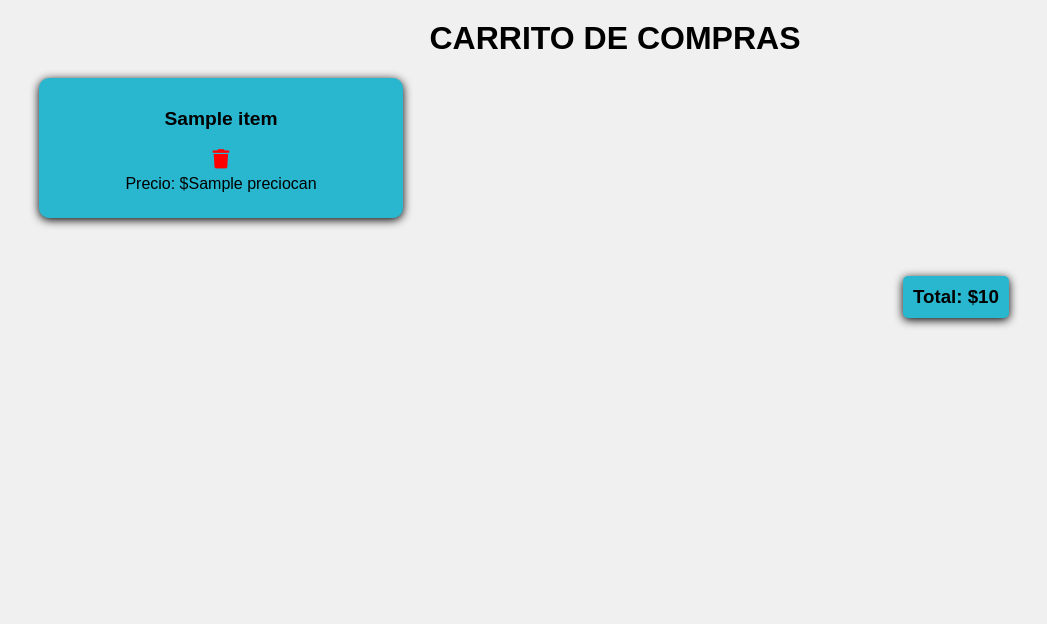
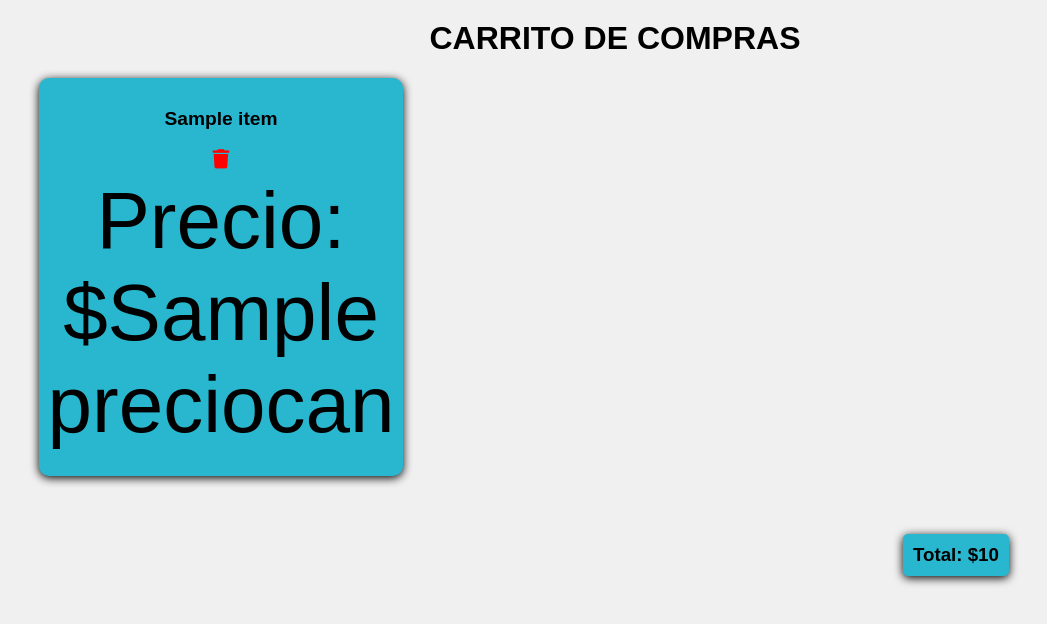
Before and after one commit to castillonat91/canciones, a Flask app: template app/templates/carrito.html in a window 1280 px wide. Shown: the part 38-662 px from the top of the page, without its empty margins (25-1072 px from the left). Run offline with Flask 3, Linux system fonts and the light colour scheme; the template is opened without the code that fills it: most values are stand-ins (such as "Sample title", 1, 10 or a date in 2020); some libraries are stand-ins or nearby versions.

Commit message:
ejercicio

```diff
--- a/app/static/carrito.css
+++ b/app/static/carrito.css
@@ -74,7 +74,7 @@ h1 {
 
 .cart-item p {
     margin: 5px 0;
-    font-size: 1em;
+    font-size: 5em;
 }
 
 .fa-trash {
```
